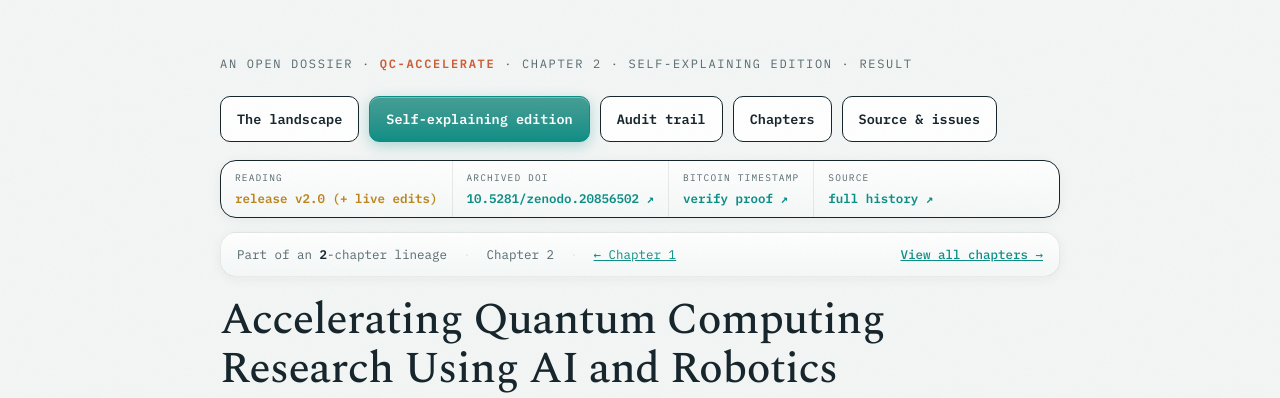
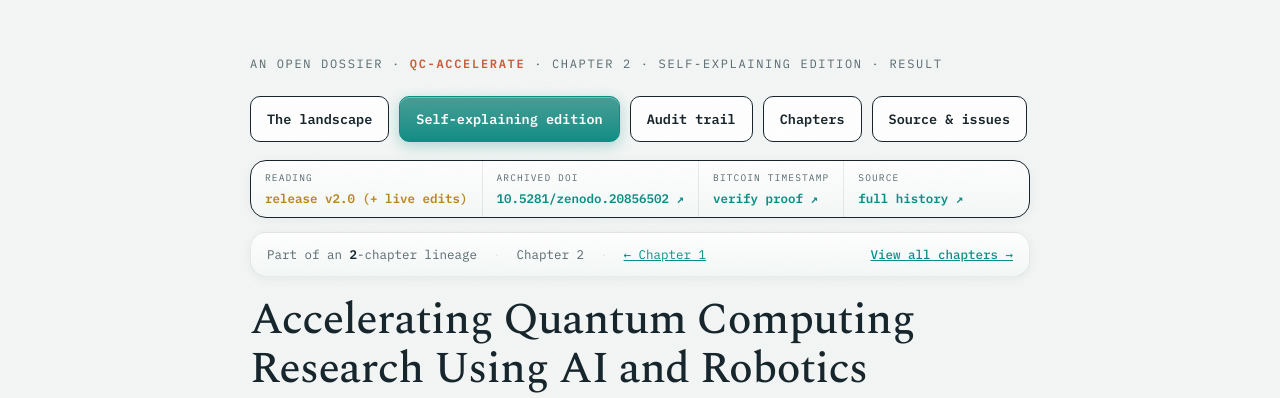
Before and after one commit to m4gr4th34/dossier-QC-Accelerate, a website: page paper.html in a window 1280 px wide. Shown: the top 398 px of the page. Drawn offline with nearby package versions, Linux system fonts and the light colour scheme.

Commit message:
fix(chrome): set paper chrome to 820px (single-row nav+bar over the 720 column)
Matches template 27ef8b5: 880->820 is the narrowest width keeping the 5-button
nav (>=818) and 4-item provenance bar (>=769) single-row, so paper's title
aligns with the other editions without wrap-bounce while trimming the overhang
over its 720 reading column.

```diff
--- a/paper.html
+++ b/paper.html
@@ -41,7 +41,11 @@
   *{box-sizing:border-box}
   body{margin:0;background:var(--paper);color:var(--ink);font-family:var(--sans);font-size:17px;line-height:1.65}
   .wrap{max-width:720px;margin:0 auto;padding:0 20px}
-  .chrome{max-width:880px;margin:0 auto;padding:0 20px}
+  /* paper's reading column is 720; its chrome is the narrowest width that keeps
+     the 5-button nav AND the 4-item provenance bar single-row (measured: nav
+     needs >=818, bar >=769) so the title stays aligned with the other editions
+     (no wrap-bounce) while trimming the chrome overhang over the 720 column. */
+  .chrome{max-width:820px;margin:0 auto;padding:0 20px}
   a{color:var(--teal)}
   header{padding:54px 0 26px;border-bottom:3px solid var(--ink)}
   .eyebrow{font-family:var(--mono);font-size:12px;letter-spacing:.14em;text-transform:uppercase;color:var(--ink2)}
```
